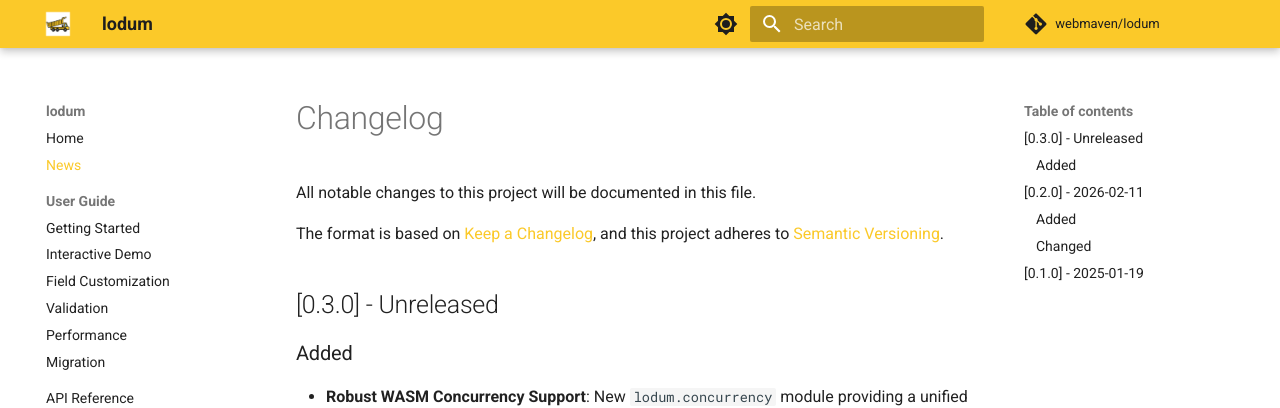
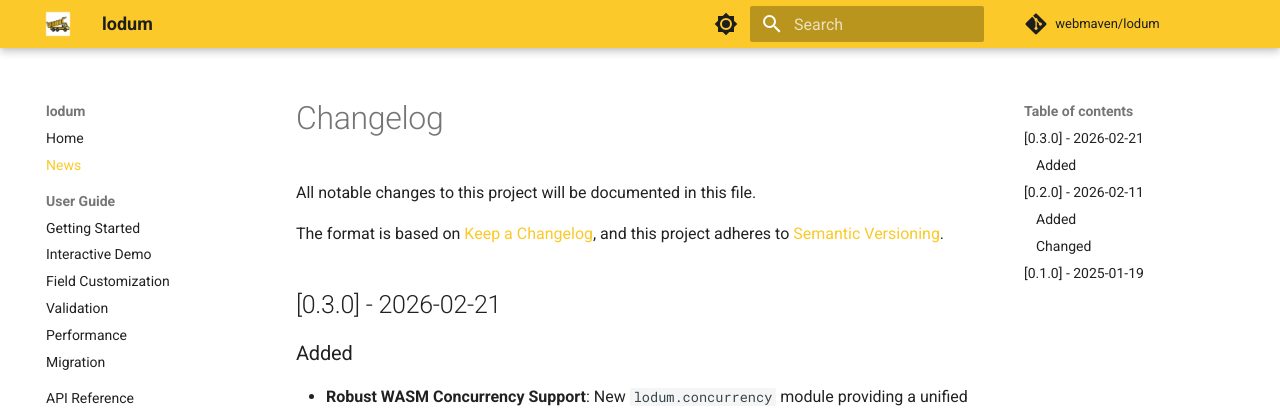
Before and after one commit to webmaven/lodum, an MkDocs documentation site: the page built from docs/NEWS.md, in a window 1280 px wide and 900 px high. Shown: the top 408 px of the window. Built offline with MkDocs 1.6.1 and Material for MkDocs 9.7.7, drawn with Linux system fonts in a browser that asks for light colours; comment, search, counter and statistics services are not loaded; the version menu is left out.

```diff
--- a/docs/NEWS.md
+++ b/docs/NEWS.md
@@ -5,7 +5,7 @@ All notable changes to this project will be documented in this file.
 The format is based on [Keep a Changelog](https://keepachangelog.com/en/1.0.0/),
 and this project adheres to [Semantic Versioning](https://semver.org/spec/v2.0.0.html).
 
-## [0.3.0] - Unreleased
+## [0.3.0] - 2026-02-21
 
 ### Added
 - **Robust WASM Concurrency Support**: New `lodum.concurrency` module providing a unified threading/locking API for both native and browser-based Python.
--- a/src/lodum/__init__.py
+++ b/src/lodum/__init__.py
@@ -6,7 +6,7 @@ __version__ = "0.3.0"
 from .core import lodum
 from .field import field
 from .internal import generate_schema as schema
-from . import json, yaml, pickle, toml, msgpack, cbor, bson
+from . import json, yaml, pickle, toml, msgpack, cbor, bson, concurrency
 from typing import Any, Type, TypeVar
 
 T = TypeVar("T")
@@ -69,4 +69,5 @@ __all__ = [
     "msgpack",
     "cbor",
     "bson",
+    "concurrency",
 ]
```
Also changed, not shown: SECURITY.md (+1 -0 lines).
